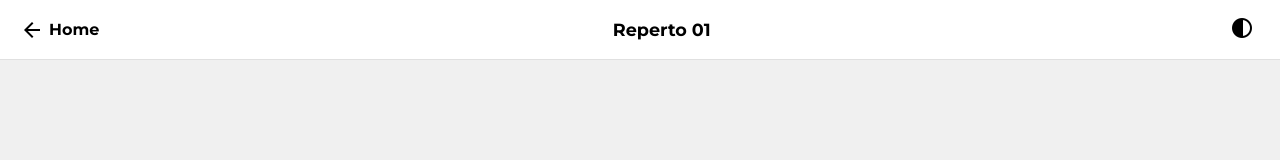
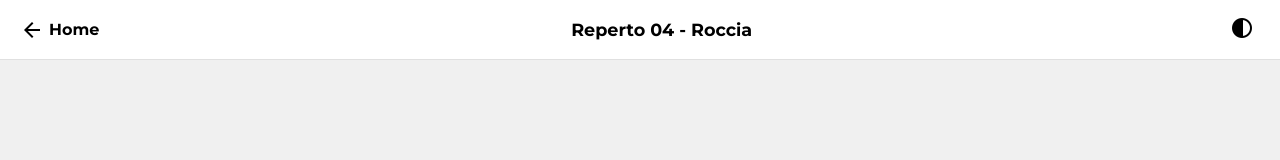
Before and after one commit to giacomo-cappella-abamc/Flusso-dei-resti, a plain HTML site: page modello4.html in a window 1280 px wide. Drawn offline with nearby package versions, Linux system fonts and the light colour scheme; some packages are replaced by stand-ins of ours; a script that the page names is missing.

Commit message:
Update modello4.html

```diff
--- a/modello4.html
+++ b/modello4.html
@@ -71,7 +71,7 @@
         <a href="index.html" class="back-link">
             <span class="material-symbols-outlined">arrow_back</span> Home
         </a>
-        <h1>Reperto 01</h1>
+        <h1>Reperto 04 - Roccia</h1>
         <button class="theme-btn" id="toggleTheme"><span class="material-symbols-outlined">contrast</span></button>
     </header>
 
```
